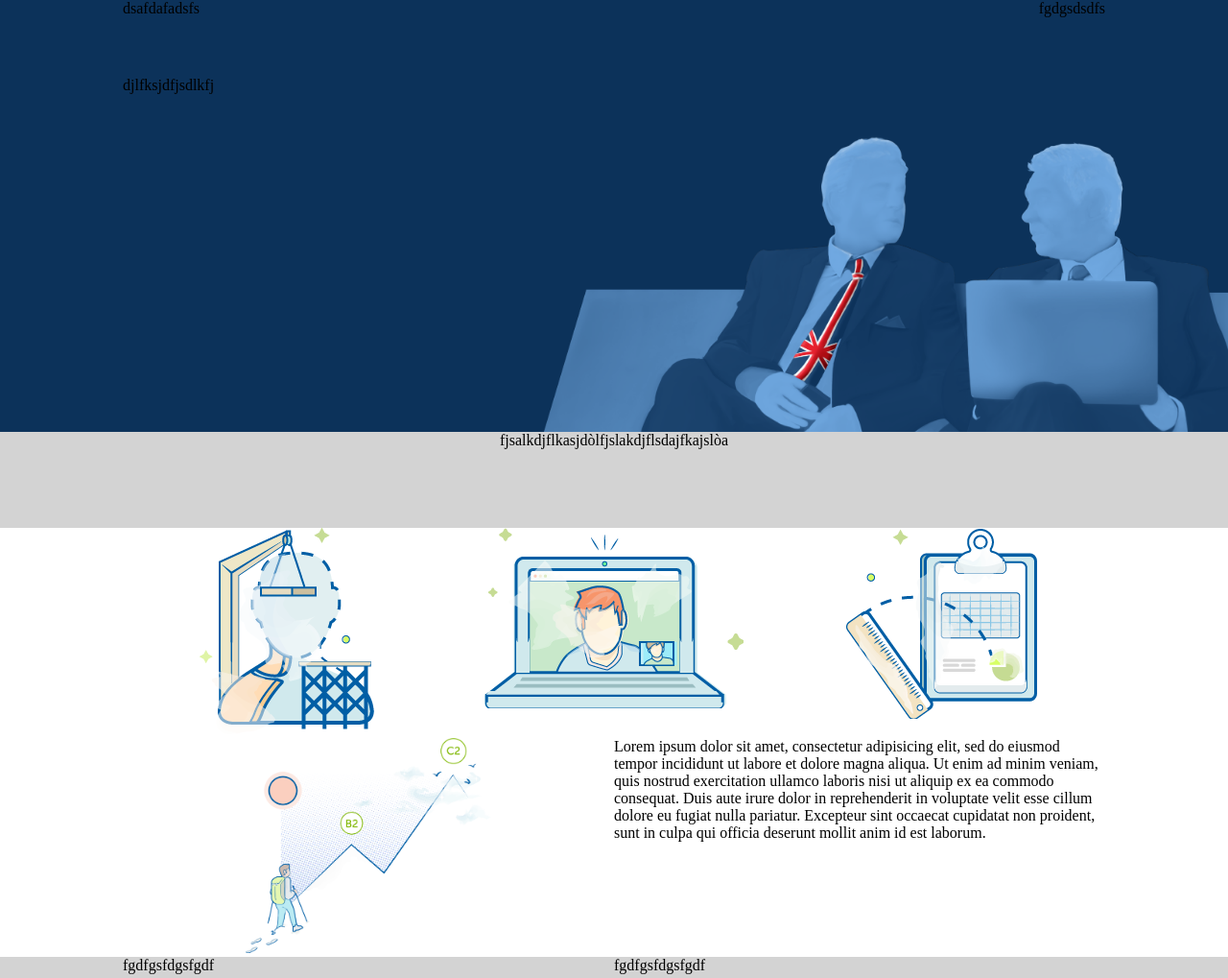
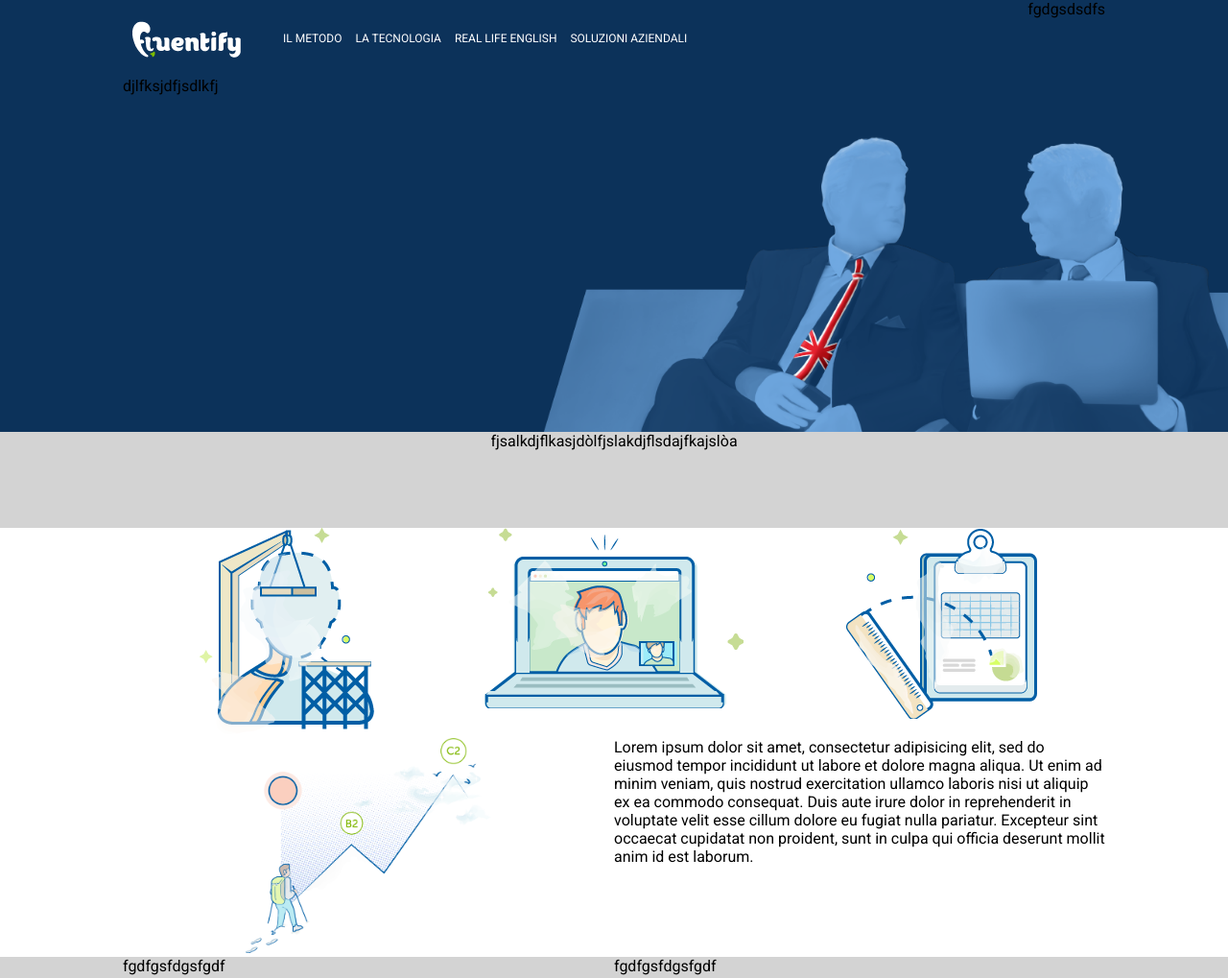
Before and after one commit to Simone978/html-css-fluentify, a plain HTML site: page index.html in a window 1280 px wide. Shown: the whole page at 96% size. Drawn offline with Linux system fonts and the light colour scheme.

Commit message:
completato dettaglio header menu sinistra (da rivedere)

```diff
--- a/css/style.css
+++ b/css/style.css
@@ -2,6 +2,10 @@
   box-sizing: border-box;
   margin: 0;
   padding: 0;
+}
+
+body{
+  font-family: 'Roboto', sans-serif;
 }
 
 /* testata */
@@ -38,6 +42,29 @@ header{
 .header-top-left{
   float:left;
 }
+
+.menuleft ul{
+  list-style: none;
+}
+
+.menuleft li{
+  display: inline;
+  margin-left: 10px;
+}
+
+.menuleft li img{
+  vertical-align: middle;
+  padding-right: 30px;
+}
+
+.menuleft a{
+  line-height: 80px;
+  font-size: 12px;
+  color: #ffffff;
+  text-decoration: none;
+  text-transform: uppercase;
+}
+
 .header-top-right{
   float:right;
 }
--- a/index.html
+++ b/index.html
@@ -2,6 +2,7 @@
 <html lang="en" dir="ltr">
   <head>
     <meta charset="utf-8">
+    <link href="https://fonts.googleapis.com/css?family=Roboto:400,700&display=swap" rel="stylesheet">
     <link rel="stylesheet" href="css/style.css">
     <title>fluentify</title>
   </head>
@@ -11,7 +12,15 @@
         <div class="header-body">
           <div class="header-top">
             <div class="header-top-left">
-              dsafdafadsfs
+              <nav class="menuleft">
+                <ul>
+                  <li><a href="#"><img src="img\logo.png" alt="logo"></a></li>
+                  <li><a href="#">il metodo</a></li>
+                  <li><a href="#">la tecnologia</a></li>
+                  <li><a href="#">real life english</a></li>
+                  <li><a href="#">soluzioni aziendali</a></li>
+                </ul>
+              </nav>
             </div>
             <div class="header-top-right">
               fgdgsdsdfs
```
